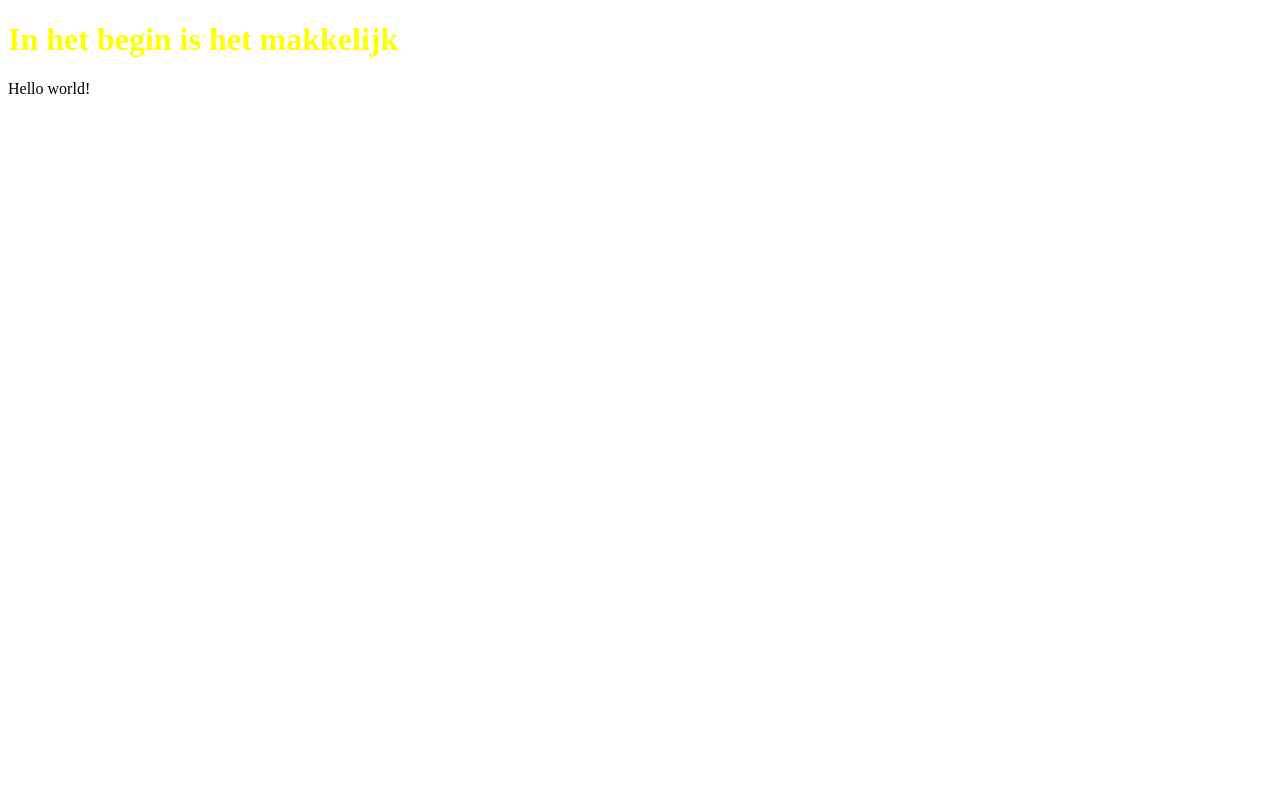
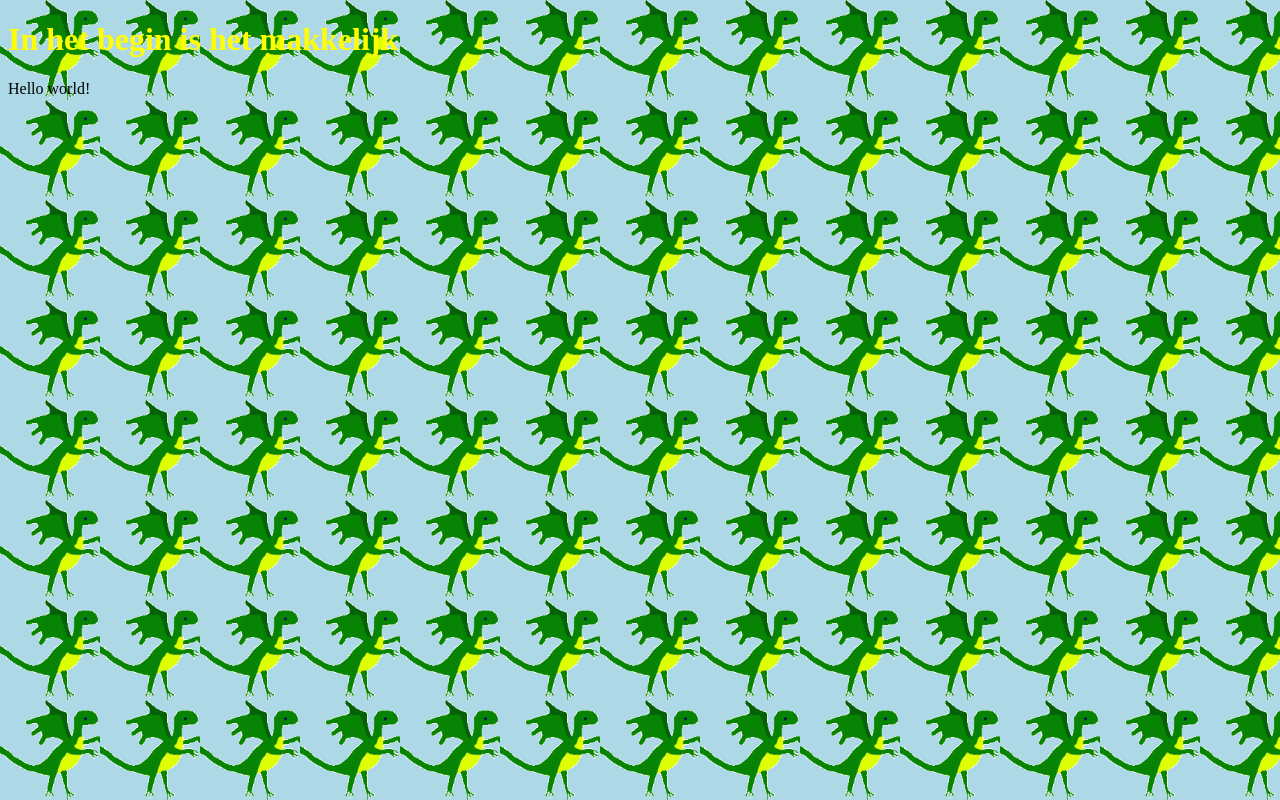
Before and after one commit to xota/HTMLCSS2, a plain HTML site: page index.html in a window 1280 px wide. Drawn offline with Linux system fonts and the light colour scheme.

Commit message:
achtergrodnkluer toegevoegd

```diff
--- a/css/opmaak.css
+++ b/css/opmaak.css
@@ -1,5 +1,6 @@
 body {
-  background-image: url("images/dragon2.gif");
+  background-image: url("../images/dragon2.gif");
+  background-color: lightblue;
 }
 
 
```
